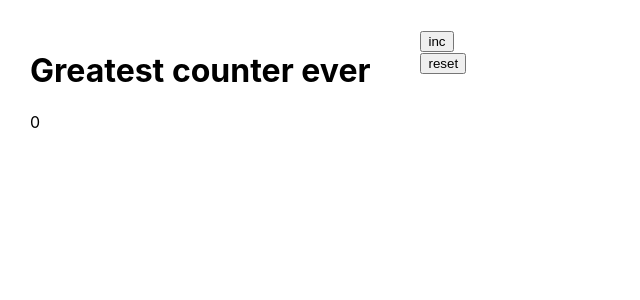
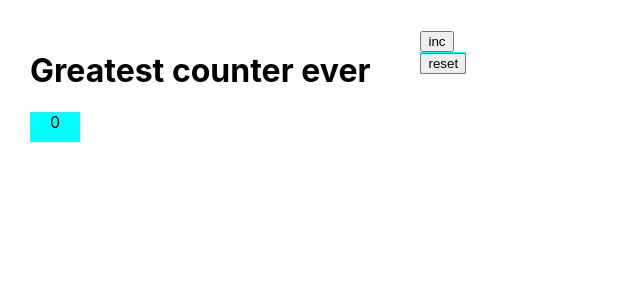
Before and after one commit to Masha-Gorb/Counter, a React (Create React App) app: page / in a window 1280 px wide. Shown: the top 300 px of the page, without its empty margins (0-640 px from the left). Built offline with nearby package versions, Linux system fonts and the light colour scheme.

Commit message:
add css files ))))

```diff
--- a/src/App.tsx
+++ b/src/App.tsx
@@ -1,5 +1,6 @@
 import React, {useState} from 'react';
 import './App.css';
+import s from './Screen.module.css'
 import {ButtonInc} from "./ButtonInc";
 import {ButtonReset} from "./ButtonReset";
 
@@ -21,7 +22,7 @@ function App() {
         <div className="App">
             <div>
                 <h1>Greatest counter ever</h1>
-                <div>{numbers}</div>
+                <div className={s.screen}>{numbers}</div>
 
             </div>
 
--- a/src/Button.module.css
+++ b/src/Button.module.css
@@ -1,3 +1,3 @@
-buttonReset. {
+.buttonReset {
     background-color: aqua;
 }
--- a/src/ButtonReset.tsx
+++ b/src/ButtonReset.tsx
@@ -11,7 +11,7 @@ type PropsType = {
 export const ButtonReset = (props: PropsType) => {
 
     return (
-        <div>
+        <div className={s.buttonReset}>
             <button onClick={() => props.reset()}>{props.title}</button>
         </div>
 
--- /dev/null
+++ b/src/Screen.module.css
@@ -0,0 +1,6 @@
+.screen {
+    background-color: aqua;
+    width: 30px;
+    height: 30px;
+    padding-left: 20px;
+}
```
